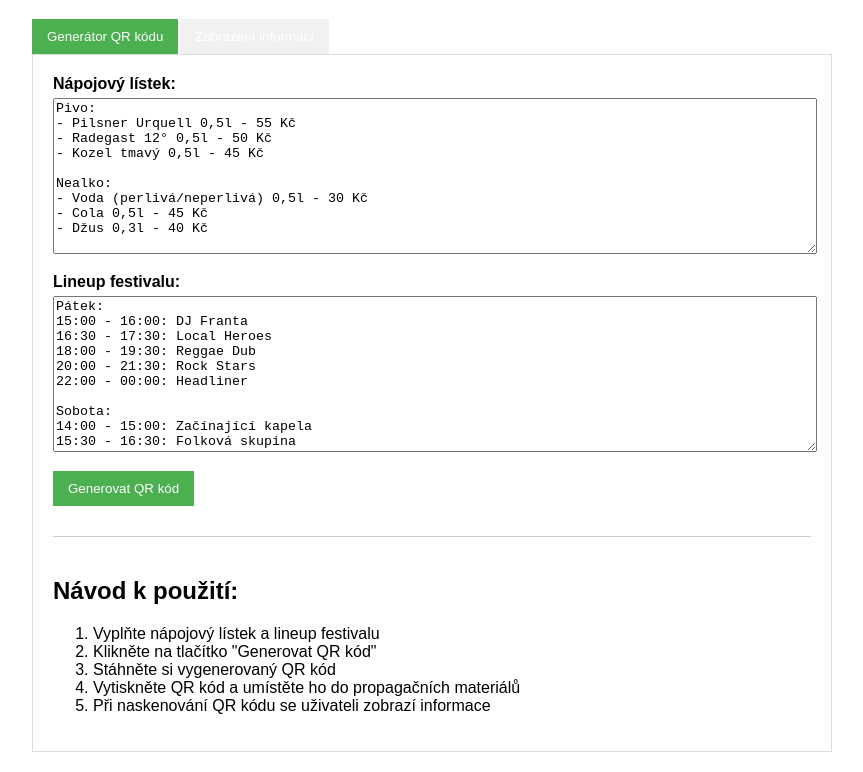
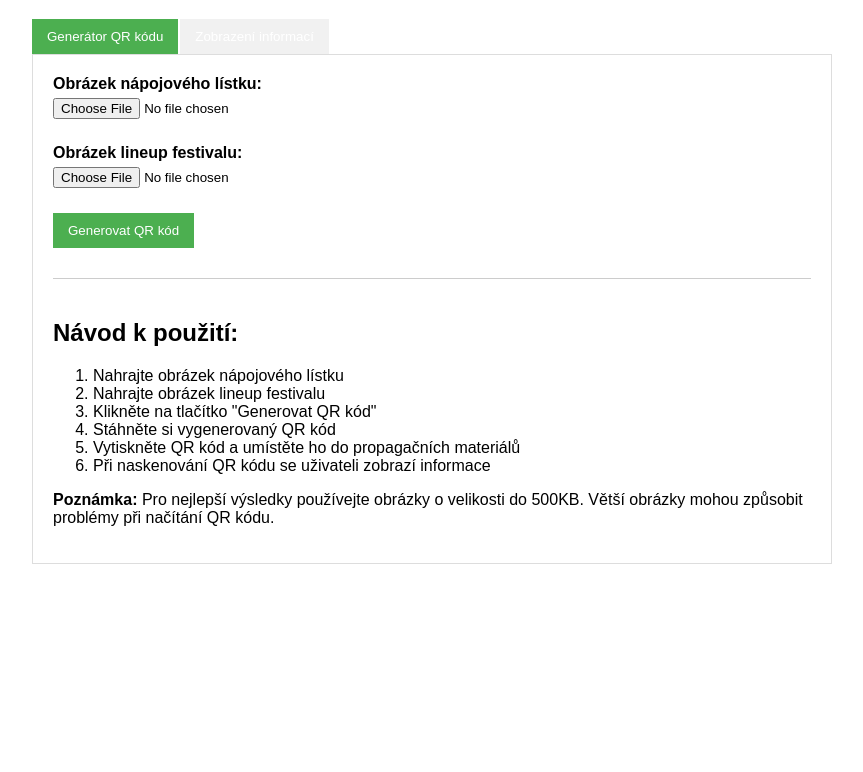
Before and after one commit to bulvamichal/Coal, a plain HTML site: page index.html in a window 1280 px wide. Shown: the part 81-853 px from the top of the page, without its empty margins (208-1071 px from the left). After the commit the page ends 800 px from the top, so only its background shows below. Drawn offline with nearby package versions, Linux system fonts and the light colour scheme.

Commit message:
Update index.html

```diff
--- a/index.html
+++ b/index.html
@@ -26,6 +26,10 @@
         .viewer-only .generator-element { display: none; }
         .section { margin-bottom: 20px; }
         .section h2 { color: #333; }
+        .image-preview { max-width: 100%; margin: 10px 0; border: 1px solid #ddd; }
+        .image-container { margin-top: 20px; text-align: center; }
+        .image-container img { max-width: 100%; margin-bottom: 20px; }
+        .file-input { margin-bottom: 10px; }
     </style>
 </head>
 <body>
@@ -40,33 +44,19 @@
 
             <div id="generator" class="tab-content active">
                 <div class="form-group">
-                    <label for="napojovy_listek">Nápojový lístek:</label>
-                    <textarea id="napojovy_listek">Pivo:
-- Pilsner Urquell 0,5l - 55 Kč
-- Radegast 12° 0,5l - 50 Kč
-- Kozel tmavý 0,5l - 45 Kč
-
-Nealko:
-- Voda (perlivá/neperlivá) 0,5l - 30 Kč
-- Cola 0,5l - 45 Kč
-- Džus 0,3l - 40 Kč</textarea>
+                    <label for="napojovy_listek_image">Obrázek nápojového lístku:</label>
+                    <input type="file" id="napojovy_listek_image" class="file-input" accept="image/*" onchange="previewImage('napojovy_listek_image', 'napojovy_listek_preview')">
+                    <div>
+                        <img id="napojovy_listek_preview" class="image-preview" style="display:none;">
+                    </div>
                 </div>
 
                 <div class="form-group">
-                    <label for="lineup">Lineup festivalu:</label>
-                    <textarea id="lineup">Pátek:
-15:00 - 16:00: DJ Franta
-16:30 - 17:30: Local Heroes
-18:00 - 19:30: Reggae Dub
-20:00 - 21:30: Rock Stars
-22:00 - 00:00: Headliner
-
-Sobota:
-14:00 - 15:00: Začínající kapela
-15:30 - 16:30: Folková skupina
-17:00 - 18:30: Indie Rock
-19:00 - 20:30: Elektronika
-21:00 - 23:00: Hlavní hvězda</textarea>
+                    <label for="lineup_image">Obrázek lineup festivalu:</label>
+                    <input type="file" id="lineup_image" class="file-input" accept="image/*" onchange="previewImage('lineup_image', 'lineup_preview')">
+                    <div>
+                        <img id="lineup_preview" class="image-preview" style="display:none;">
+                    </div>
                 </div>
 
                 <button onclick="generateQR()">Generovat QR kód</button>
@@ -81,12 +71,14 @@ Sobota:
                 <div class="instructions">
                     <h2>Návod k použití:</h2>
                     <ol>
-                        <li>Vyplňte nápojový lístek a lineup festivalu</li>
+                        <li>Nahrajte obrázek nápojového lístku</li>
+                        <li>Nahrajte obrázek lineup festivalu</li>
                         <li>Klikněte na tlačítko "Generovat QR kód"</li>
                         <li>Stáhněte si vygenerovaný QR kód</li>
                         <li>Vytiskněte QR kód a umístěte ho do propagačních materiálů</li>
                         <li>Při naskenování QR kódu se uživateli zobrazí informace</li>
                     </ol>
+                    <p><strong>Poznámka:</strong> Pro nejlepší výsledky používejte obrázky o velikosti do 500KB. Větší obrázky mohou způsobit problémy při načítání QR kódu.</p>
                 </div>
             </div>
 
@@ -105,6 +97,23 @@ Sobota:
     </div>
 
     <script>
+        // Náhled obrázku po výběru souboru
+        function previewImage(inputId, previewId) {
+            var fileInput = document.getElementById(inputId);
+            var preview = document.getElementById(previewId);
+
+            if (fileInput.files && fileInput.files[0]) {
+                var reader = new FileReader();
+
+                reader.onload = function(e) {
+                    preview.src = e.target.result;
+                    preview.style.display = "block";
+                }
+
+                reader.readAsDataURL(fileInput.files[0]);
+            }
+        }
+
         // Otevření záložky
         function openTab(tabName) {
             var i, tabContent, tabButtons;
@@ -133,13 +142,19 @@ Sobota:
 
         // Funkce pro generování QR kódu
         function generateQR() {
-            var napojovyListek = document.getElementById("napojovy_listek").value;
-            var lineup = document.getElementById("lineup").value;
+            var napojovyListekPreview = document.getElementById("napojovy_listek_preview");
+            var lineupPreview = document.getElementById("lineup_preview");
+
+            // Kontrola, zda byly nahrány oba obrázky
+            if (napojovyListekPreview.style.display === "none" || lineupPreview.style.display === "none") {
+                alert("Prosím, nahrajte oba obrázky před generováním QR kódu.");
+                return;
+            }
 
             // Vytvoření objektu s daty
             var data = {
-                napojovy_listek: napojovyListek,
-                lineup: lineup
+                napojovy_listek_image: napojovyListekPreview.src,
+                lineup_image: lineupPreview.src
             };
 
             // Komprese dat
@@ -188,24 +203,24 @@ Sobota:
                     var jsonData = LZString.decompressFromEncodedURIComponent(compressedData);
                     var data = JSON.parse(jsonData);
 
-                    // Zobrazení dat na stránce v režimu viewer
+                    // Zobrazení dat na stránce v režimu viewer - pouze obrázky
                     document.getElementById("mainContent").innerHTML = `
-                        <div class="section">
+                        <div class="image-container">
                             <h2>Nápojový lístek</h2>
-                            <div class="menu">
-                                ${data.napojovy_listek.replace(/\n/g, '<br>')}
-                            </div>
-                        </div>
+                            <img src="${data.napojovy_listek_image}" alt="Nápojový lístek">
 
-                        <div class="section">
                             <h2>Lineup festivalu</h2>
-                            <div class="lineup">
-                                ${data.lineup.replace(/\n/g, '<br>')}
-                            </div>
+                            <img src="${data.lineup_image}" alt="Lineup festivalu">
                         </div>
                     `;
                 } catch (e) {
                     console.error("Chyba při parsování dat:", e);
+                    document.getElementById("mainContent").innerHTML = `
+                        <div class="error">
+                            <h2>Chyba při načítání dat</h2>
+                            <p>Omlouváme se, ale došlo k chybě při načítání informací. Kontaktujte prosím organizátory festivalu.</p>
+                        </div>
+                    `;
                 }
             }
         }
```
